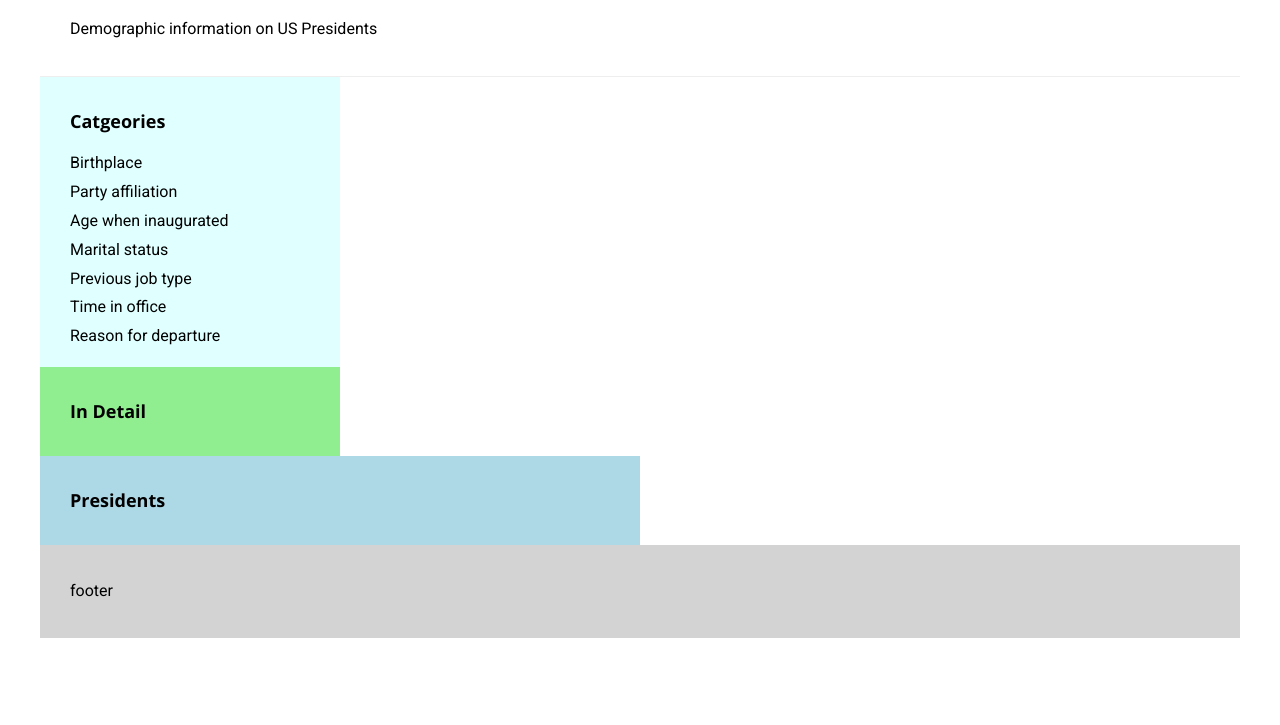
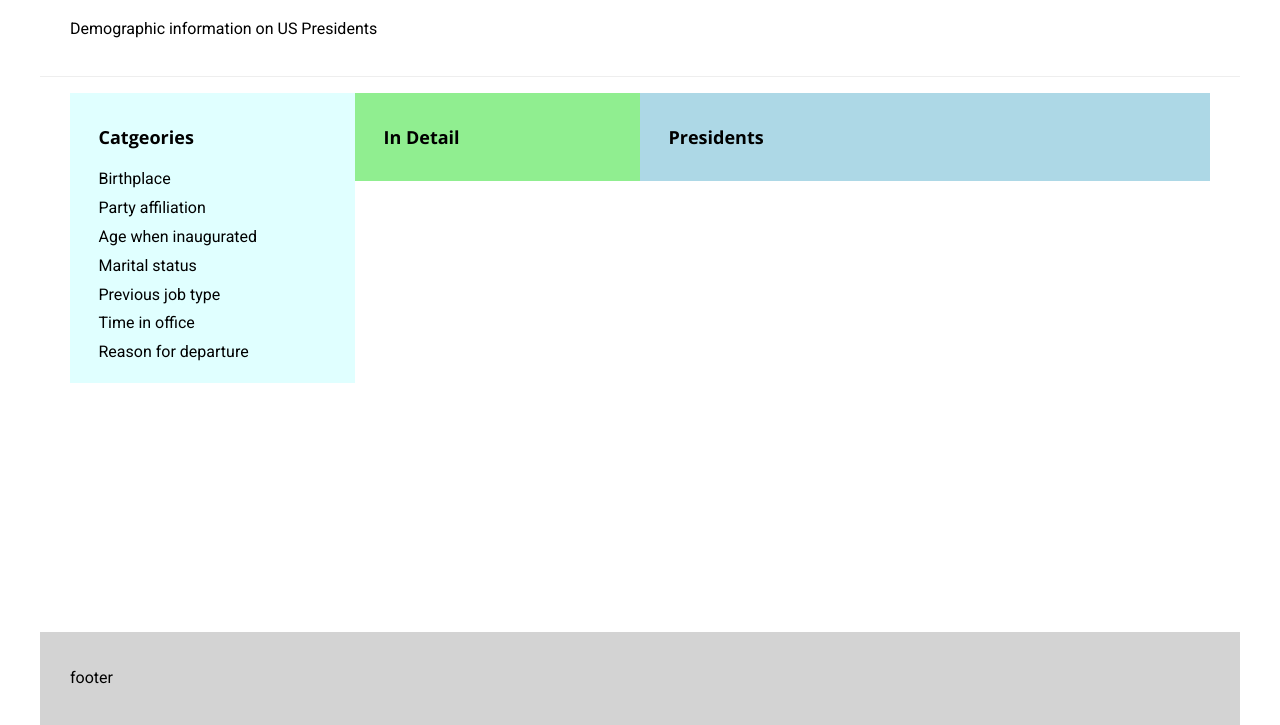
Before and after one commit to seankelliher/us-presidents-3.0, a plain HTML site: page index.html in a window 1280 px wide. Shown: the part 75-800 px from the top of the page. Drawn offline with nearby package versions, Linux system fonts and the light colour scheme.

Commit message:
Add 'main'.

```diff
--- a/style.css
+++ b/style.css
@@ -17,6 +17,17 @@
     padding: 1em 2.5%;
     flex: initial; /*flex: 0 1 auto*/
     border-bottom: 1px solid #EEE; /*grey 200*/
+}
+
+main {
+    width: 95%;
+    margin: 0;
+    padding: 1em 2.5%;
+    flex: 1 0 auto;
+    display: flex;
+    flex-flow: row wrap;
+    justify-content: space-between;/*main axis*/
+    align-items: flex-start; /*cross axis*/
 }
 
 nav#primary {
```
